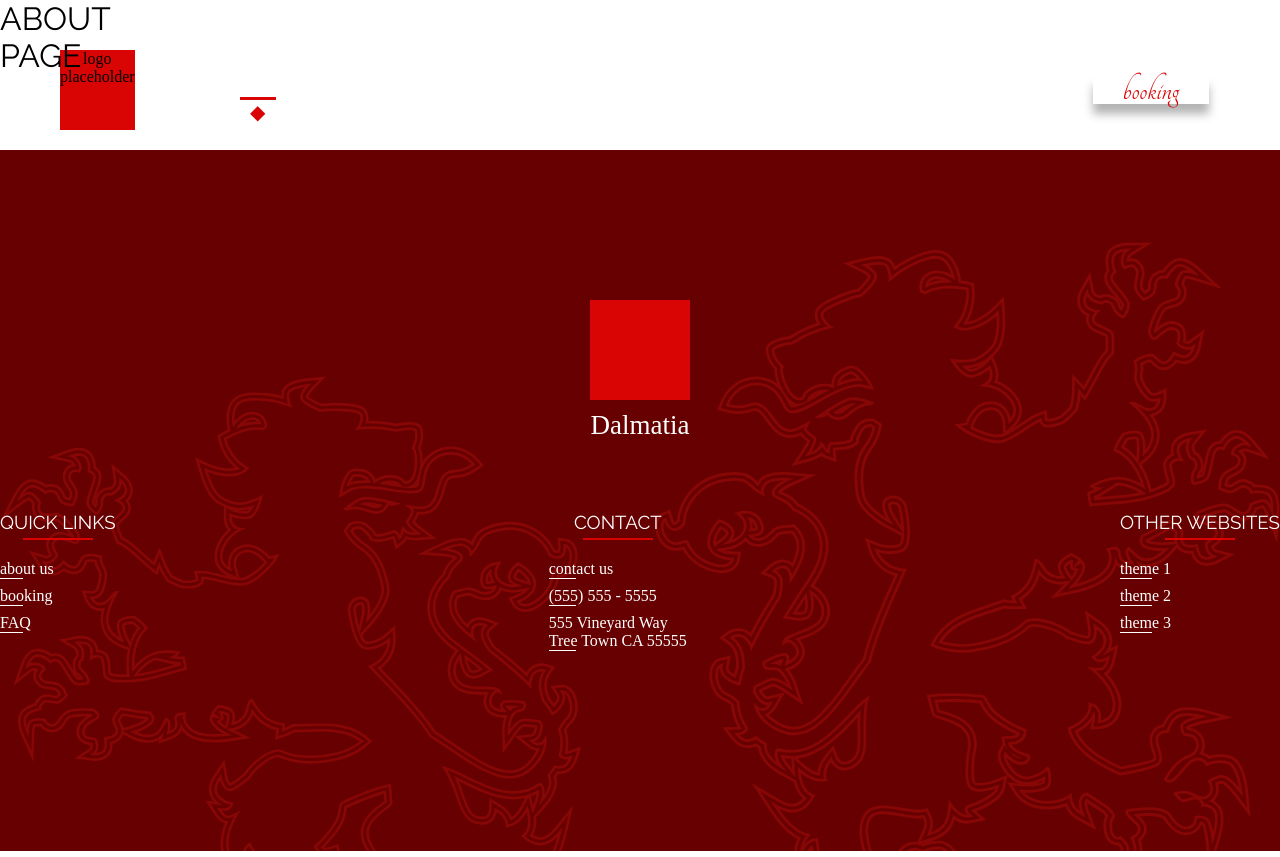
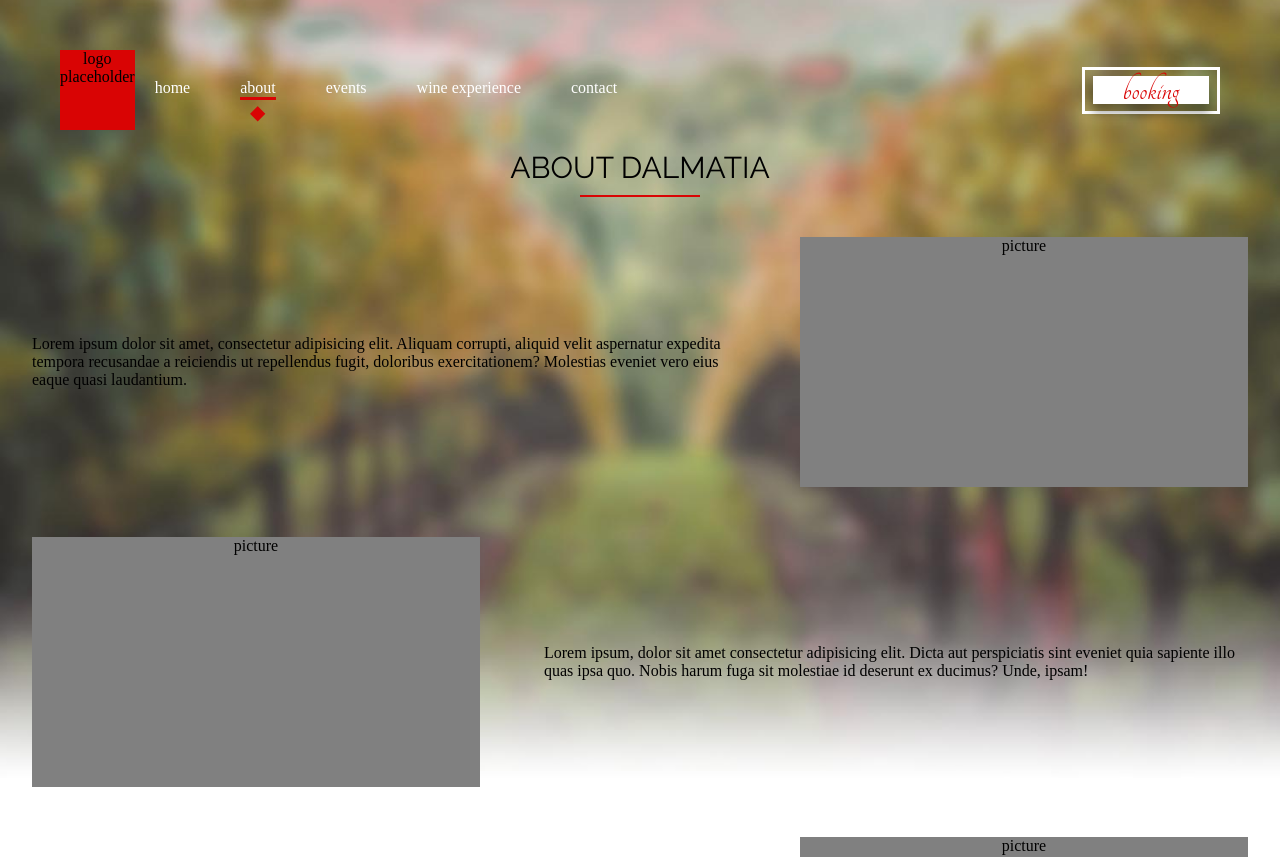
Before and after one commit to victoria-jones/dalmatia-vineyard, a React (Create React App) app: page /about in a window 1280 px wide. Shown: the top 857 px of the page. Built offline with nearby package versions, Linux system fonts and the light colour scheme; a web font is replaced by a local one.

Commit message:
added some basic layouts to a couple pages

```diff
--- a/src/App.scss
+++ b/src/App.scss
@@ -69,7 +69,7 @@ body {
     grid-column: full-start / full-end;
   }
 }
-.homepage {
+.main-content {
   grid-column: full-start / full-end;
   grid-row: 2;
 }
--- a/src/components/custom-form/custom-form.styles.scss
+++ b/src/components/custom-form/custom-form.styles.scss
@@ -3,13 +3,15 @@
 .custom-form {
     width: 100%;
     color: $color-white;
-    background-color: $color-white;
 
     display: flex;
     align-items: center;
     justify-content: center;
 
+    position: relative;
+
     &--wrapper {
+        background-color: $color-white;
         max-width: 100rem;
         height: 45rem;
 
--- a/src/pages/aboutpage/aboutpage.component.jsx
+++ b/src/pages/aboutpage/aboutpage.component.jsx
@@ -1,11 +1,122 @@
 import React from 'react';
+
+import BackgroundImage from '../../components/background-image/background-image.component';
+import StyledHeading from '../../components/styled-heading/styled-heading.component';
+import PhotoGallery from '../../components/photo-gallery/photo-gallery.component';
 
 import './aboutpage.styles.scss';
 
-const AboutPage = () => (
-    <div className='aboutpage'>
-        <h1>about page</h1>
-    </div>
-);
+import backgroundImage from '../../assets/hero-background.jpg';
+
+import diningarea_thumbnail from '../../assets/thumbnails/dining-area_thumbnail.jpg';
+import party_thumbnail from '../../assets/thumbnails/party_thumbnail.jpg';
+import tabledecorations_thumbnail from '../../assets/thumbnails/table-decorations_thumbnail.jpg';
+import vineyard_thumbnail from '../../assets/thumbnails/vineyard_thumbnail.jpg';
+import vineyard_02_thumbnail from '../../assets/thumbnails/vineyard_02_thumbnail.jpg';
+import vineyard_03_thumbnail from '../../assets/thumbnails/vineyard_03_thumbnail.jpg';
+import winebarrels_thumbnail from '../../assets/thumbnails/wine-barrels_thumbnail.jpg';
+import wineglass_thumbnail from '../../assets/thumbnails/wine-glass_thumbnail.jpg';
+
+import diningarea from '../../assets/dining-area.jpg';
+import party from '../../assets/party.jpg';
+import tabledecorations from '../../assets/table-decorations.jpg';
+import vineyard from '../../assets/vineyard.jpg';
+import vineyard_02 from '../../assets/vineyard_02.jpg';
+import vineyard_03 from '../../assets/vineyard_03.jpg';
+import winebarrels from '../../assets/wine-barrels.jpg';
+import wineglass from '../../assets/wine-glass.jpg';
+
+const AboutPage = () => {
+
+    const images = {
+        "thumbnails": [
+            diningarea_thumbnail,
+            party_thumbnail,
+            tabledecorations_thumbnail,
+            vineyard_thumbnail,
+            vineyard_02_thumbnail,
+            vineyard_03_thumbnail,
+            winebarrels_thumbnail,
+            wineglass_thumbnail
+        ],
+        "largeimages": [
+            diningarea,
+            party,
+            tabledecorations,
+            vineyard,
+            vineyard_02,
+            vineyard_03,
+            winebarrels,
+            wineglass
+        ]
+    };
+
+    return (
+        <div className='aboutpage main-content'>
+            <BackgroundImage image={backgroundImage} />
+            <StyledHeading
+                heading="About Dalmatia"
+                styledHeadingClass="aboutpage__title"
+            />
+
+            <section className="aboutpage__the-vineyard">
+                <div className="aboutpage__the-vineyard__sec aboutpage__the-vineyard__sec--1">
+                    <div className="aboutpage__the-vineyard__sec--text">
+                        Lorem ipsum dolor sit amet, consectetur adipisicing elit. Aliquam corrupti, aliquid velit aspernatur expedita tempora recusandae a reiciendis ut repellendus fugit, doloribus exercitationem? Molestias eveniet vero eius eaque quasi laudantium.
+                    </div>
+                    <div className="aboutpage__the-vineyard__sec--picture">
+                        picture
+                    </div>
+                </div>
+
+                <div className="aboutpage__the-vineyard__sec aboutpage__the-vineyard__sec--2">
+                    <div className="aboutpage__the-vineyard__sec--picture">
+                        picture
+                    </div>
+                    <div className="aboutpage__the-vineyard__sec--text">
+                        Lorem ipsum, dolor sit amet consectetur adipisicing elit. Dicta aut perspiciatis sint eveniet quia sapiente illo quas ipsa quo. Nobis harum fuga sit molestiae id deserunt ex ducimus? Unde, ipsam!
+                    </div>
+                </div>
+
+                <div className="aboutpage__the-vineyard__sec aboutpage__the-vineyard__sec--3">
+                    <div className="aboutpage__the-vineyard__sec--text">
+                        Lorem ipsum dolor sit amet consectetur adipisicing elit. Exercitationem cumque ullam quas beatae! Odio, similique earum? Dolor quaerat quam iusto placeat quae nemo! Itaque, libero tempore eum reprehenderit autem sapiente?
+                    </div>
+                    <div className="aboutpage__the-vineyard__sec--picture">
+                        picture
+                    </div>
+                </div>
+            </section>
+
+            <section className="aboutpage__gallery section-padding">
+                <div className="aboutpage__gallery--wrapper">
+                    <div className="aboutpage__gallery__side aboutpage__gallery__side--1">
+                        <div className="aboutpage__gallery--heading">
+                            <StyledHeading
+                                subheading="secluded"
+                                heading="vineyard estate"
+                                text="for a private event surrounded by nature"
+                            />
+                        </div>
+
+                        <div className="aboutpage__gallery--text">
+                            <div className="aboutpage__gallery--p">
+                                Lorem ipsum dolor sit amet, consectetur adipisicing elit. Laudantium error ab sunt sapiente, deleniti recusandae modi similique cupiditate, veritatis ipsam, nesciunt nostrum perferendis! Ad fugit, aspernatur perferendis nisi doloremque velit.
+                            </div>
+                        </div>
+                    </div>
+
+                    <div className="aboutpage__gallery__side aboutpage__gallery__side--2">
+                        <PhotoGallery images={images} />
+                    </div>
+                </div>
+            </section>
+
+            <section className="aboutpage__what-dalmatia-does">
+                what dalmatia does area
+            </section>
+        </div>
+    );
+}
 
 export default AboutPage;
--- a/src/pages/aboutpage/aboutpage.styles.scss
+++ b/src/pages/aboutpage/aboutpage.styles.scss
@@ -0,0 +1,57 @@
+@import '../../sassStyles/main.scss';
+
+.aboutpage {
+    display: flex;
+    flex-direction: column;
+    align-items: center;
+
+    &__the-vineyard {
+        width: 100%;
+
+        &__sec {
+            display: flex;
+            justify-content: space-around;
+            align-items: center;
+
+            &:not(:last-child) {
+                margin-bottom: 5rem;
+            }
+
+            &--text {
+                width: 55%;
+                text-align: left;
+            }
+
+            &--picture {
+                background-color: grey;
+                width: 35%;
+                height: 25rem;
+            }
+        }
+    }
+
+    &__gallery {
+        width: 100%;
+        &--wrapper {
+            display: flex;
+            justify-content: space-around;
+            align-items: center;
+        }
+
+        &__side {
+            width: 50%;
+
+            &--1 {
+                max-width: 40rem;
+            }
+            &--2 {
+                display: flex;
+                justify-content: center;
+            }
+        }
+
+        &--p {
+            text-align: left;
+        }
+    }
+}
--- a/src/pages/contactpage/contactpage.styles.scss
+++ b/src/pages/contactpage/contactpage.styles.scss
@@ -0,0 +1,20 @@
+@import '../../sassStyles/main.scss';
+
+.contactpage {
+    display: flex;
+    flex-direction: column;
+    align-items: center;
+
+    &__text {
+        max-width: 70rem;
+
+        &--p {
+            text-align: left;
+        }
+    }
+
+    &__contact-form {
+        width: 100%;
+        height: 100%;
+    }
+}
--- a/src/pages/eventspage/eventspage.component.jsx
+++ b/src/pages/eventspage/eventspage.component.jsx
@@ -3,7 +3,7 @@ import React from 'react';
 import './eventspage.styles.scss';
 
 const EventsPage = () => (
-    <div className='eventspage'>
+    <div className='eventspage main-content'>
         <h1>events page</h1>
     </div>
 );
--- a/src/pages/homepage/homepage.component.jsx
+++ b/src/pages/homepage/homepage.component.jsx
@@ -12,7 +12,7 @@ import './homepage.styles.scss';
 import backgroundImage from '../../assets/hero-background.jpg';
 
 const HomePage = () => (
-    <div className='homepage'>
+    <div className='homepage main-content'>
         <BackgroundImage image={backgroundImage} />
         <Hero />
         <EventPlanning />
--- a/src/pages/not-found/not-found.component.jsx
+++ b/src/pages/not-found/not-found.component.jsx
@@ -3,7 +3,7 @@ import React from 'react';
 import './not-found.styles.scss';
 
 const NotFound = () => (
-    <section className="not-found">
+    <section className="not-found main-content">
         <h1>404 page not found</h1>
     </section>
 );
--- a/src/pages/wine-experiencepage/wine-experiencepage.component.jsx
+++ b/src/pages/wine-experiencepage/wine-experiencepage.component.jsx
@@ -3,7 +3,7 @@ import React from 'react';
 import './wine-experiencepage.styles.scss';
 
 const WineExperiencePage = () => (
-    <div className='wine-experiencepage'>
+    <div className='wine-experiencepage main-content'>
         <h1>wine-experience page</h1>
     </div>
 );
```
Also changed, not shown: src/pages/contactpage/contactpage.component.jsx (+21 -2 lines), 1 other file (tests, documents, lock files or other folders).
